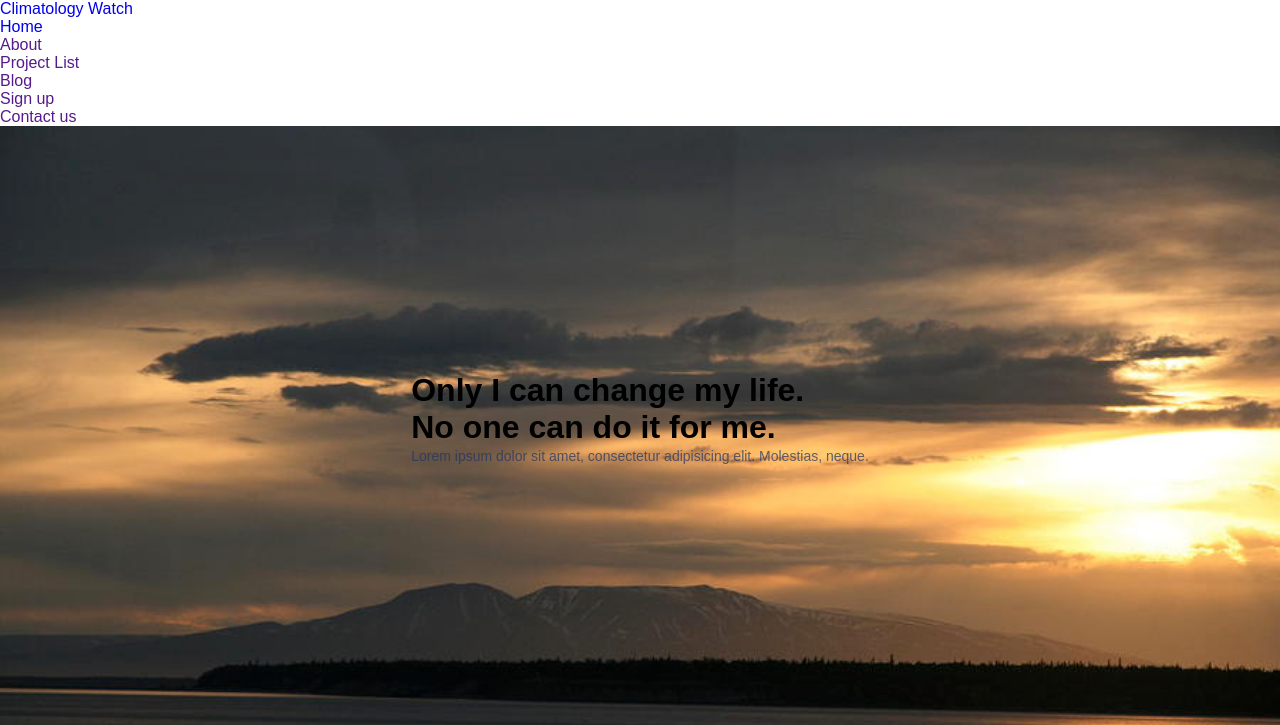
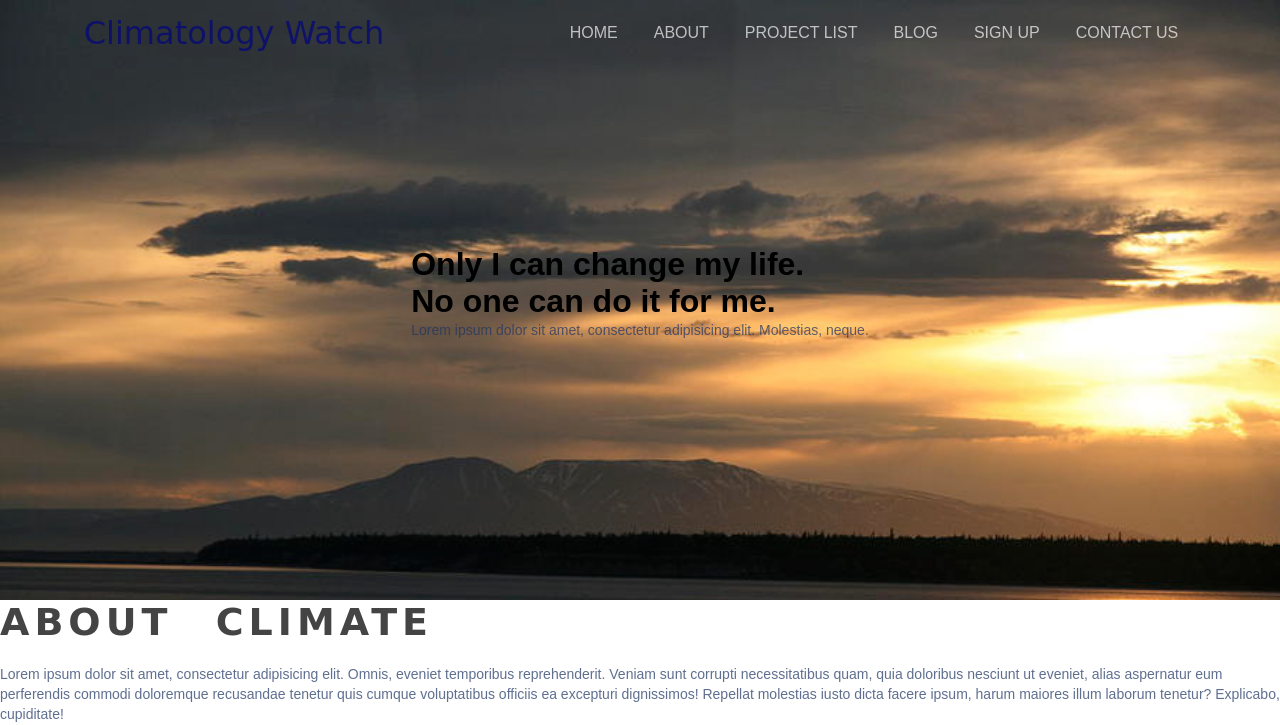
Before and after one commit to Akshisriyan/Climatology, a PHP site: page /aboutus.html in a window 1280 px wide. Shown: the top 725 px of the page. Run offline with PHP 8.4, Linux system fonts and the light colour scheme.

Commit message:
commit 9

```diff
--- a/aboutstyles.css
+++ b/aboutstyles.css
@@ -40,6 +40,38 @@ p{
 	position: relative;
 }
 
+/* Navigation Bar */
+.navbar{
+	width: 100%;
+	height: 65px;
+	position: absolute;
+	display: flex;
+	justify-content:space-around;
+	align-items:center;
+}
+
+.logo a{
+	font-family: 'Allura', cursive;
+	font-size: 32px;
+	color: #080a74ce;
+
+}
+
+.navbar_items ul{
+	display: flex;
+
+}
+
+.navbar_items ul li{
+	margin: 0 18px;
+
+}
+
+.navbar_items ul li a{
+	text-transform: uppercase;
+	color: rgba(255, 255, 255, 0.692);
+
+}
 .banner_image{
 	background: url('image 4.jpg') no-repeat top center;
 	background-size: cover;
--- a/aboutus.html
+++ b/aboutus.html
@@ -76,5 +76,19 @@
                 </div>
             </div>
         </div>
+
+        <div class="ourteam" id="ourteam">
+            <h1 class="title">our team</h1>
+            <div class="ourteam_wrapper">
+                <div class="team-1 team">
+                    <div class="team_members" data-name=""></div>
+                    <div class="team_members" data-name=""></div>
+                    <div class="team_members" data-name=""></div>
+                    <div class="team_members" data-name=""></div>
+                    <div class="team_members" data-name=""></div>
+                </div>
+
+            </div>
+        </div>
 </body>
 </html>
```
